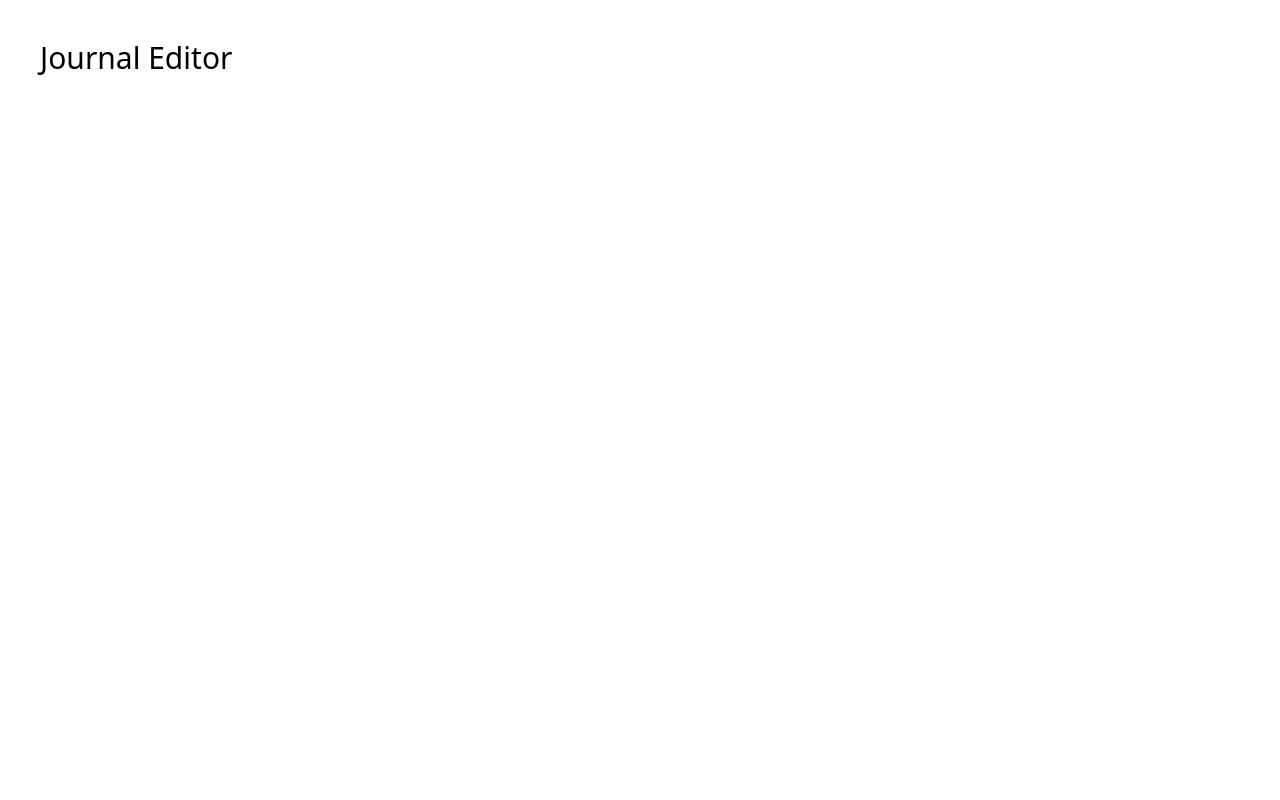
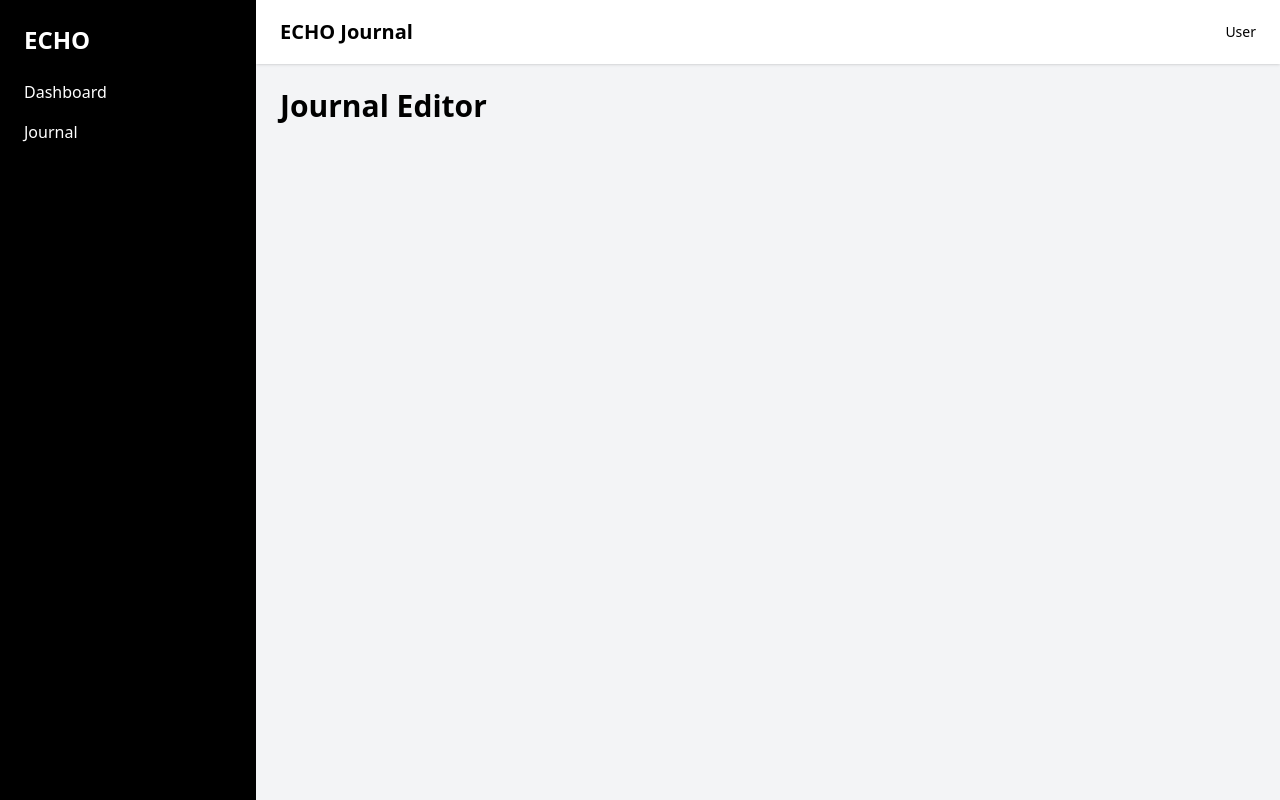
Before and after one commit to ManojBasty/echo-journal, a React (Vite) app in the folder echo-frontend/: page /journal in a window 1280 px wide. Built offline with nearby package versions, Linux system fonts and the light colour scheme.

Commit message:
feat(layout): add dashboard layout with navbar and sidebar navigation

```diff
--- a/echo-frontend/src/components/Navbar.tsx
+++ b/echo-frontend/src/components/Navbar.tsx
@@ -0,0 +1,15 @@
+export default function Navbar() {
+  return (
+    <div className="h-16 bg-white shadow flex items-center justify-between px-6">
+
+      <h1 className="text-xl font-semibold">
+        ECHO Journal
+      </h1>
+
+      <div className="text-sm">
+        User
+      </div>
+
+    </div>
+  );
+}
--- /dev/null
+++ b/echo-frontend/src/components/Sidebar.tsx
@@ -0,0 +1,25 @@
+import { Link } from "react-router-dom";
+
+export default function Sidebar() {
+  return (
+    <div className="w-64 bg-black text-white flex flex-col">
+
+      <div className="p-6 text-2xl font-bold">
+        ECHO
+      </div>
+
+      <nav className="flex flex-col gap-4 px-6">
+
+        <Link to="/dashboard" className="hover:text-gray-300">
+          Dashboard
+        </Link>
+
+        <Link to="/journal" className="hover:text-gray-300">
+          Journal
+        </Link>
+
+      </nav>
+
+    </div>
+  );
+}
--- a/echo-frontend/src/layouts/MainLayout.tsx
+++ b/echo-frontend/src/layouts/MainLayout.tsx
@@ -0,0 +1,20 @@
+import Navbar from "../components/Navbar";
+import Sidebar from "../components/Sidebar";
+
+export default function MainLayout({ children }: { children: React.ReactNode }) {
+  return (
+    <div className="flex h-screen bg-gray-100">
+
+      <Sidebar />
+
+      <div className="flex flex-col flex-1">
+        <Navbar />
+
+        <main className="p-6 flex-1 overflow-y-auto">
+          {children}
+        </main>
+      </div>
+
+    </div>
+  );
+}
--- a/echo-frontend/src/pages/Dashboard.tsx
+++ b/echo-frontend/src/pages/Dashboard.tsx
@@ -1,7 +1,11 @@
+import MainLayout from "../layouts/MainLayout";
+
 export default function Dashboard() {
   return (
-    <div className="p-10 text-3xl">
-      Dashboard
-    </div>
+    <MainLayout>
+      <h2 className="text-3xl font-semibold">
+        Dashboard
+      </h2>
+    </MainLayout>
   );
 }
--- a/echo-frontend/src/pages/Journal.tsx
+++ b/echo-frontend/src/pages/Journal.tsx
@@ -1,7 +1,11 @@
+import MainLayout from "../layouts/MainLayout";
+
 export default function Journal() {
   return (
-    <div className="p-10 text-3xl">
-      Journal Editor
-    </div>
+    <MainLayout>
+      <h2 className="text-3xl font-semibold">
+        Journal Editor
+      </h2>
+    </MainLayout>
   );
 }
```
